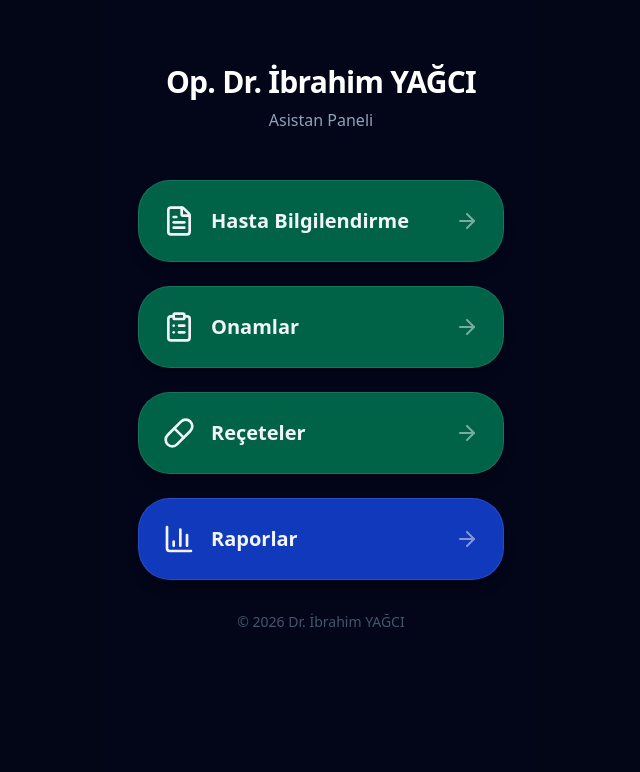
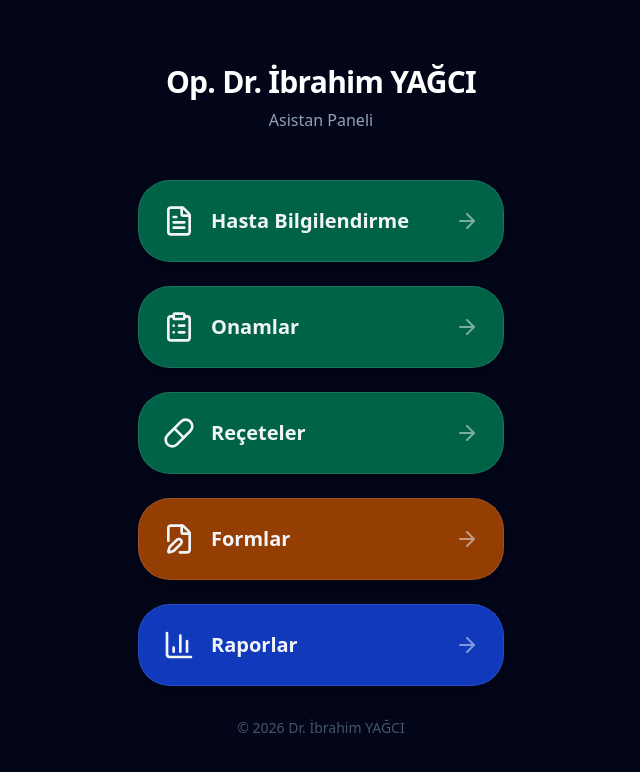
Before and after one commit to niedy707/asistan-panel, a Next.js app: page / in a window 1280 px wide. Shown: the top 772 px of the page, without its empty margins (319-959 px from the left). Built offline with nearby package versions, Linux system fonts and the light colour scheme.

Commit message:
feat: expand document categories and add external links

```diff
--- a/src/app/page.tsx
+++ b/src/app/page.tsx
@@ -1,7 +1,7 @@
 "use client";
 
 import React, { useState } from "react";
-import { ArrowRight, FileText, ClipboardList, Pill, ChevronLeft, BarChart3, Plane, Printer } from "lucide-react";
+import { ArrowRight, FileText, ClipboardList, Pill, ChevronLeft, BarChart3, Plane, Printer, FileEdit } from "lucide-react";
 
 /**
  * modern-ucus-raporu component for printing
@@ -81,7 +81,10 @@ const CATEGORIES = [
     icon: <FileText className="w-8 h-8" />,
     color: "bg-emerald-700/80",
     docs: [
-      { name: "Rinoplasti Ameliyatı Bilgilendirme", path: "/documents/bilgilendirme/Rinoplasti Ameliyatı Bilgilendirme  online metin.pdf" }
+      { name: "Hasta Bilgilendirme (pdf)", path: "https://www.ibrahimyagci.com/_files/ugd/bc99bb_d1ac4338b4f74882bb5a73997dd2a957.pdf" },
+      { name: "Hast. Bilgilendirme (print)", path: "https://www.ibrahimyagci.com/_files/ugd/bc99bb_1f1b252813894b4e9bbbbe23f53fc90f.pdf" },
+      { name: "Postop bilgilendirme fişi", path: "https://www.ibrahimyagci.com/_files/ugd/bc99bb_a11ebea7f07d4f0f968897b6f0b21c2c.pdf" },
+      { name: "Rinoplasti Ameliyatı Bilgilendirme (Dahili)", path: "/documents/bilgilendirme/Rinoplasti Ameliyatı Bilgilendirme  online metin.pdf" }
     ]
   },
   {
@@ -89,7 +92,15 @@ const CATEGORIES = [
     title: "Onamlar",
     icon: <ClipboardList className="w-8 h-8" />,
     color: "bg-emerald-700/80",
-    docs: []
+    docs: [
+      { name: "Rinoplasti (Türkçe)", path: "https://www.ibrahimyagci.com/_files/ugd/bc99bb_d46035a5987e490ab1aacea811ab8bca.pdf" },
+      { name: "Rinoplasti (İng)", path: "https://www.ibrahimyagci.com/_files/ugd/bc99bb_45f487fa44844cf19e68029bc40a965a.pdf" },
+      { name: "Görsel İçerik Onam Formu", path: "https://www.ibrahimyagci.com/_files/ugd/bc99bb_695473bf67e74d69b1f886ff3fb06e50.pdf" },
+      { name: "Revizyon Rinoplasti (Türkçe)", path: "https://www.ibrahimyagci.com/_files/ugd/bc99bb_909ed95a53d947a4ad593ebc1748b6f9.pdf" },
+      { name: "Revizyon Rinoplasti (İng)", path: "https://www.ibrahimyagci.com/_files/ugd/bc99bb_1c69cdd05170490e9610e70430dd18b2.pdf" },
+      { name: "Kostal kıkırdak raft (Türkçe)", path: "https://www.ibrahimyagci.com/_files/ugd/bc99bb_6302964bb8ad4c049b8f914deca5513a.pdf" },
+      { name: "Kosta (İng)", path: "https://www.ibrahimyagci.com/_files/ugd/bc99bb_02bbabe6f1754566ae4342f847e2a51d.pdf" }
+    ]
   },
   {
     id: "receteler",
@@ -104,6 +115,15 @@ const CATEGORIES = [
       { name: "Reçete rino | [ESP] Cipro + Cefaks", path: "/documents/receteler/reçete rino | [ESP] Cipro + Cefaks.pdf" },
       { name: "Reçete rino | 2025 CEFAKS Fransızca", path: "/documents/receteler/reçete rino | 2025 CEFAKS Fransızca.pdf" },
       { name: "Reçete rino | 2025 ingilizce", path: "/documents/receteler/reçete rino | 2025 ingilizce.pdf" }
+    ]
+  },
+  {
+    id: "formlar",
+    title: "Formlar",
+    icon: <FileEdit className="w-8 h-8" />,
+    color: "bg-amber-700/80",
+    docs: [
+      { name: "Ameliyat raporu formu", path: "https://www.ibrahimyagci.com/_files/ugd/bc99bb_113aae742f024773a8b44b09afb229ee.pdf" }
     ]
   },
   {
@@ -197,7 +217,7 @@ export default function Home() {
                     <input
                       type="text"
                       placeholder="Örn: Agustin Enrique Maiso"
-                      className="w-full bg-slate-800 border-slate-700 rounded-xl px-4 py-3 focus:ring-2 focus:ring-blue-500 outline-none transition-all"
+                      className="w-full bg-slate-800 border-slate-700 rounded-xl px-4 py-3 focus:ring-2 focus:ring-blue-500 outline-none transition-all text-white"
                       value={flightData.name}
                       onChange={(e) => setFlightData({ ...flightData, name: e.target.value })}
                     />
@@ -206,7 +226,7 @@ export default function Home() {
                     <label className="block text-sm font-medium text-slate-400 mb-1">Ameliyat Tarihi</label>
                     <input
                       type="date"
-                      className="w-full bg-slate-800 border-slate-700 rounded-xl px-4 py-3 focus:ring-2 focus:ring-blue-500 outline-none"
+                      className="w-full bg-slate-800 border-slate-700 rounded-xl px-4 py-3 focus:ring-2 focus:ring-blue-500 outline-none text-white"
                       value={flightData.surgeryDate}
                       onChange={(e) => setFlightData({ ...flightData, surgeryDate: e.target.value })}
                     />
@@ -215,7 +235,7 @@ export default function Home() {
                     <label className="block text-sm font-medium text-slate-400 mb-1">Uçuş Tarihi</label>
                     <input
                       type="date"
-                      className="w-full bg-slate-800 border-slate-700 rounded-xl px-4 py-3 focus:ring-2 focus:ring-blue-500 outline-none"
+                      className="w-full bg-slate-800 border-slate-700 rounded-xl px-4 py-3 focus:ring-2 focus:ring-blue-500 outline-none text-white"
                       value={flightData.flightDate}
                       onChange={(e) => setFlightData({ ...flightData, flightDate: e.target.value })}
                     />
```
